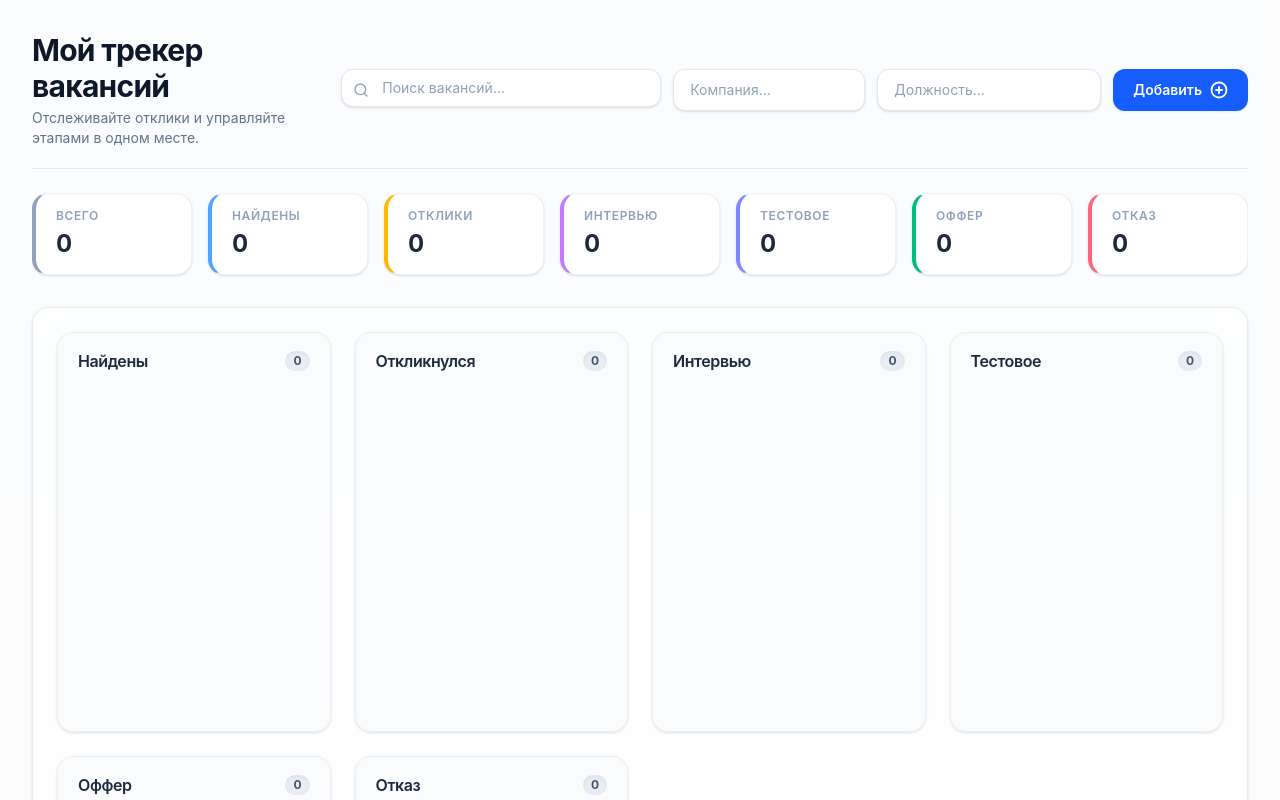
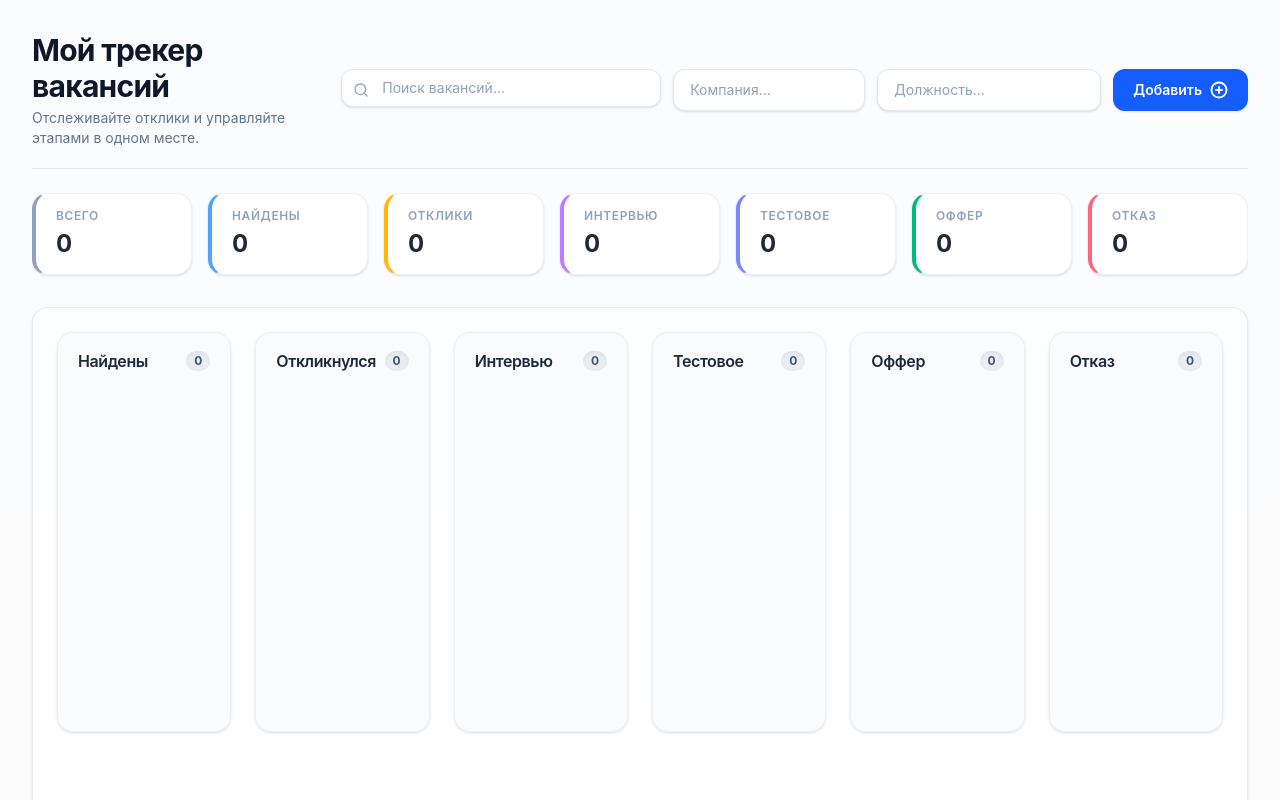
Before and after one commit to nosensejk/job-tracker-kanban, a React (Vite) app: page / in a window 1280 px wide. Shown: the top 800 px of the page. Built offline with nearby package versions, Linux system fonts and the light colour scheme.

Commit message:
more columns

```diff
--- a/src/pages/Home.tsx
+++ b/src/pages/Home.tsx
@@ -72,7 +72,7 @@ export const Home = () => {
         <main className="bg-transparent border-0 md:bg-white/50 md:backdrop-blur-sm md:border md:border-slate-200/80 md:rounded-2xl p-0 md:p-6 md:shadow-sm">
           <DndContext onDragEnd={handleDragEnd}>
             {/* ЗАМЕНА: Вместо flex и overflow-x-auto используем сетку CSS Grid */}
-            <div className="grid grid-cols-2 md:grid-cols-3 lg:grid-cols-4 gap-6 items-start min-h-[65vh]">
+            <div className="grid grid-cols-2 md:grid-cols-3 lg:grid-cols-6 gap-6 items-start min-h-[65vh]">
               {STATUSES.map((status) => (
                 /* ЗАМЕНА: Убрали фиксированную ширину w-[320px], теперь колонка адаптируется под размер ячейки сетки */
                 <div key={status.id} className="w-full">
```
